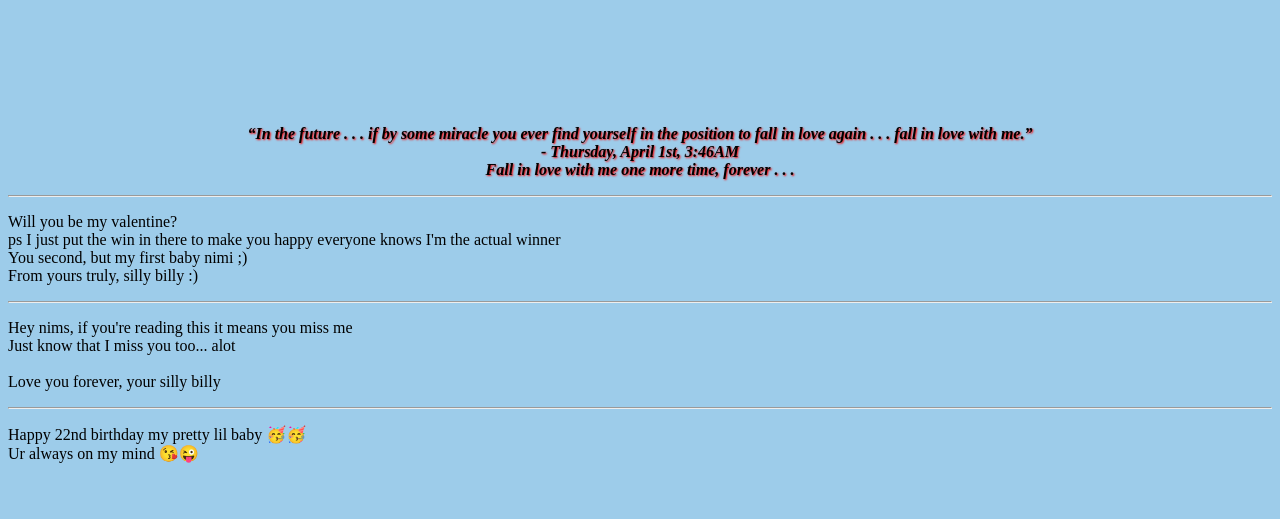
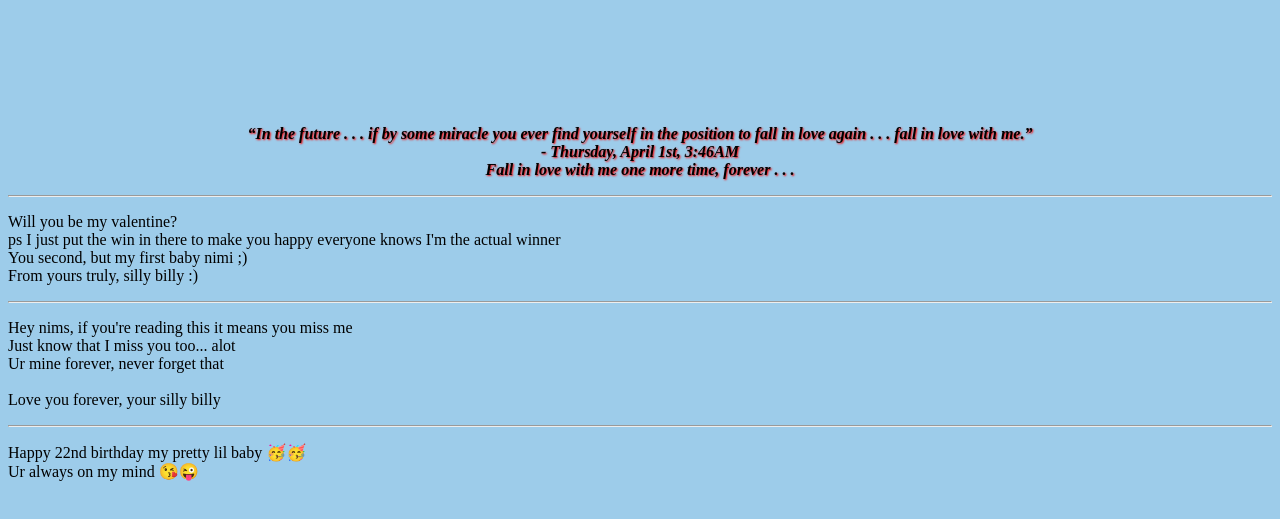
Before and after one commit to aykaykhan/Birthday, a website: page index.html in a window 1280 px wide. Shown: the part 79-598 px from the top of the page. Drawn offline with Linux system fonts and the light colour scheme; grey boxes are pictures that could not be loaded.

Commit message:
Update index.html | 22nd birthday

```diff
--- a/index.html
+++ b/index.html
@@ -1,7 +1,7 @@
 <!DOCTYPE html>
 <html>
   <head>
-    <title>Nimi</title>
+    <title>Nims</title>
   </head>
 
   <body style = "background-color:#9DCCEA;">
@@ -32,7 +32,9 @@
 
     <p>
     Hey nims, if you're reading this it means you miss me <br>
-    Just know that I miss you too... alot <br><br>
+    Just know that I miss you too... alot <br>
+    Ur mine forever, never forget that
+    <br><br>
 
     Love you forever, your silly billy
     </p>
```
